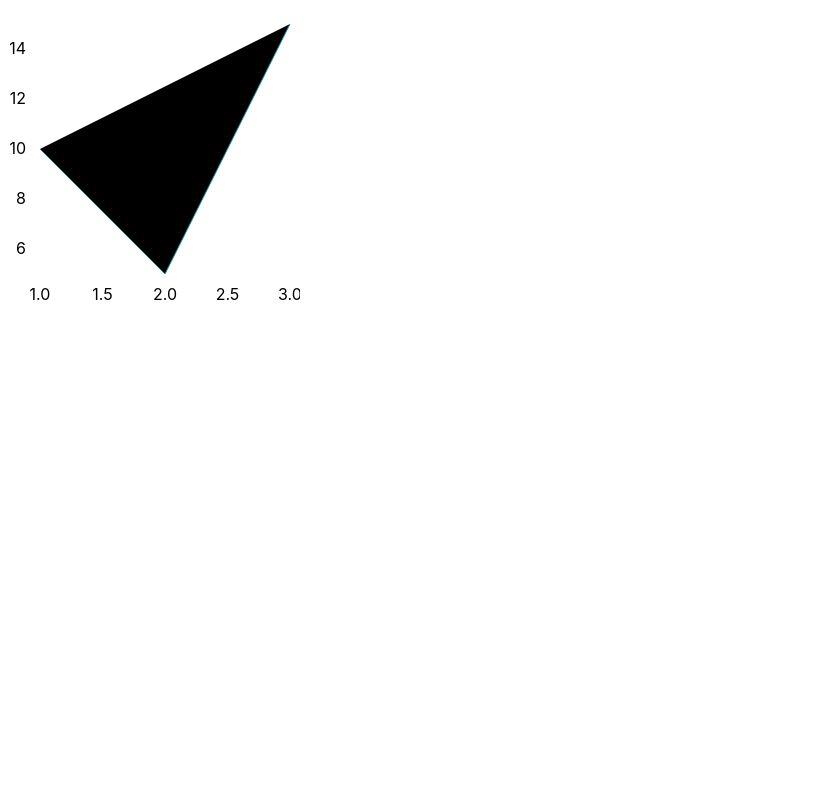
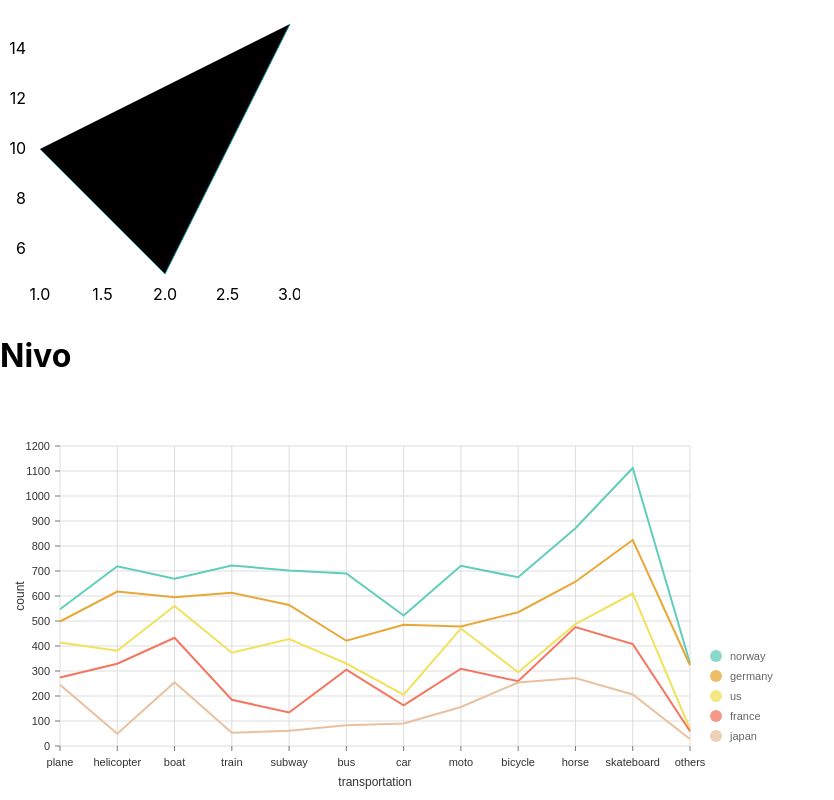
Before and after one commit to Valentino30/React_Charting_Libraries, a React (Create React App) app: page / in a window 1280 px wide. Shown: the part 1092-1892 px from the top of the page, without its empty margins (0-834 px from the left). Before the commit the page ends 1410 px from the top, so only its background shows below. Built offline with nearby package versions, Linux system fonts and the light colour scheme.

Commit message:
Add Nivo Line Chart

```diff
--- a/package.json
+++ b/package.json
@@ -3,6 +3,8 @@
   "version": "0.1.0",
   "private": true,
   "dependencies": {
+    "@nivo/core": "^0.79.0",
+    "@nivo/line": "^0.79.1",
     "@testing-library/jest-dom": "^5.14.1",
     "@testing-library/react": "^13.0.0",
     "@testing-library/user-event": "^13.2.1",
--- a/src/App.tsx
+++ b/src/App.tsx
@@ -1,12 +1,14 @@
+import { nivoLineChartData } from "./data/nivo";
 import { victoryLineChartData } from "./data/victory";
 import { rechartsLineChartData } from "./data/recharts";
+import { reactVisLineChartData } from "./data/reactVis";
 import { reactChartsLineChartData } from "./data/reactCharts";
 
+import { NivoLineChart } from "./components/Nivo/LineChart";
 import { VictoryLineChart } from "./components/Victory/LineChart";
 import { RechartsLineChart } from "./components/Recharts/LineChart";
+import { ReactVisLineChart } from "./components/ReactVis/LineChart";
 import { ReactChartsLineChart } from "./components/ReactCharts/LineChart";
-import { reactVisLineChartData } from "./data/reactVis";
-import { ReactVisLineChart } from "./components/ReactVis/LineChart";
 
 function App() {
   return (
@@ -19,6 +21,8 @@ function App() {
       <VictoryLineChart data={victoryLineChartData} />
       <h1>React Vis</h1>
       <ReactVisLineChart data={reactVisLineChartData} />
+      <h1>Nivo</h1>
+      <NivoLineChart data={nivoLineChartData} />
     </div>
   );
 }
--- /dev/null
+++ b/src/components/Nivo/LineChart/index.tsx
@@ -0,0 +1,82 @@
+import { ResponsiveLine } from "@nivo/line";
+
+type NivoLineChartProps = {
+  data: {
+    id: string;
+    color: string;
+    data: {
+      x: string;
+      y: number;
+    }[];
+  }[];
+};
+
+export const NivoLineChart = ({ data }: NivoLineChartProps) => (
+  <div style={{ height: 400 }}>
+    <ResponsiveLine
+      data={data}
+      margin={{ top: 50, right: 110, bottom: 50, left: 60 }}
+      xScale={{ type: "point" }}
+      yScale={{
+        type: "linear",
+        min: "auto",
+        max: "auto",
+        stacked: true,
+        reverse: false,
+      }}
+      yFormat=" >-.2f"
+      axisTop={null}
+      axisRight={null}
+      axisBottom={{
+        //   orient: "bottom",
+        tickSize: 5,
+        tickPadding: 5,
+        tickRotation: 0,
+        legend: "transportation",
+        legendOffset: 36,
+        legendPosition: "middle",
+      }}
+      axisLeft={{
+        //   orient: "left",
+        tickSize: 5,
+        tickPadding: 5,
+        tickRotation: 0,
+        legend: "count",
+        legendOffset: -40,
+        legendPosition: "middle",
+      }}
+      pointSize={10}
+      pointColor={{ theme: "background" }}
+      pointBorderWidth={2}
+      pointBorderColor={{ from: "serieColor" }}
+      pointLabelYOffset={-12}
+      useMesh={true}
+      legends={[
+        {
+          anchor: "bottom-right",
+          direction: "column",
+          justify: false,
+          translateX: 100,
+          translateY: 0,
+          itemsSpacing: 0,
+          itemDirection: "left-to-right",
+          itemWidth: 80,
+          itemHeight: 20,
+          itemOpacity: 0.75,
+          symbolSize: 12,
+          symbolShape: "circle",
+          symbolBorderColor: "rgba(0, 0, 0, .5)",
+          effects: [
+            {
+              on: "hover",
+              style: {
+                itemBackground: "rgba(0, 0, 0, .03)",
+                itemOpacity: 1,
+              },
+            },
+          ],
+        },
+      ]}
+    />
+  </div>
+);
--- /dev/null
+++ b/src/data/nivo.tsx
@@ -0,0 +1,272 @@
+export const nivoLineChartData = [
+  {
+    id: "japan",
+    color: "hsl(55, 70%, 50%)",
+    data: [
+      {
+        x: "plane",
+        y: 245,
+      },
+      {
+        x: "helicopter",
+        y: 49,
+      },
+      {
+        x: "boat",
+        y: 255,
+      },
+      {
+        x: "train",
+        y: 53,
+      },
+      {
+        x: "subway",
+        y: 61,
+      },
+      {
+        x: "bus",
+        y: 83,
+      },
+      {
+        x: "car",
+        y: 90,
+      },
+      {
+        x: "moto",
+        y: 156,
+      },
+      {
+        x: "bicycle",
+        y: 254,
+      },
+      {
+        x: "horse",
+        y: 272,
+      },
+      {
+        x: "skateboard",
+        y: 206,
+      },
+      {
+        x: "others",
+        y: 28,
+      },
+    ],
+  },
+  {
+    id: "france",
+    color: "hsl(10, 70%, 50%)",
+    data: [
+      {
+        x: "plane",
+        y: 29,
+      },
+      {
+        x: "helicopter",
+        y: 280,
+      },
+      {
+        x: "boat",
+        y: 178,
+      },
+      {
+        x: "train",
+        y: 132,
+      },
+      {
+        x: "subway",
+        y: 73,
+      },
+      {
+        x: "bus",
+        y: 222,
+      },
+      {
+        x: "car",
+        y: 73,
+      },
+      {
+        x: "moto",
+        y: 153,
+      },
+      {
+        x: "bicycle",
+        y: 5,
+      },
+      {
+        x: "horse",
+        y: 204,
+      },
+      {
+        x: "skateboard",
+        y: 202,
+      },
+      {
+        x: "others",
+        y: 31,
+      },
+    ],
+  },
+  {
+    id: "us",
+    color: "hsl(12, 70%, 50%)",
+    data: [
+      {
+        x: "plane",
+        y: 140,
+      },
+      {
+        x: "helicopter",
+        y: 52,
+      },
+      {
+        x: "boat",
+        y: 127,
+      },
+      {
+        x: "train",
+        y: 188,
+      },
+      {
+        x: "subway",
+        y: 294,
+      },
+      {
+        x: "bus",
+        y: 25,
+      },
+      {
+        x: "car",
+        y: 42,
+      },
+      {
+        x: "moto",
+        y: 161,
+      },
+      {
+        x: "bicycle",
+        y: 36,
+      },
+      {
+        x: "horse",
+        y: 12,
+      },
+      {
+        x: "skateboard",
+        y: 202,
+      },
+      {
+        x: "others",
+        y: 9,
+      },
+    ],
+  },
+  {
+    id: "germany",
+    color: "hsl(125, 70%, 50%)",
+    data: [
+      {
+        x: "plane",
+        y: 84,
+      },
+      {
+        x: "helicopter",
+        y: 237,
+      },
+      {
+        x: "boat",
+        y: 35,
+      },
+      {
+        x: "train",
+        y: 240,
+      },
+      {
+        x: "subway",
+        y: 136,
+      },
+      {
+        x: "bus",
+        y: 91,
+      },
+      {
+        x: "car",
+        y: 280,
+      },
+      {
+        x: "moto",
+        y: 8,
+      },
+      {
+        x: "bicycle",
+        y: 240,
+      },
+      {
+        x: "horse",
+        y: 169,
+      },
+      {
+        x: "skateboard",
+        y: 214,
+      },
+      {
+        x: "others",
+        y: 255,
+      },
+    ],
+  },
+  {
+    id: "norway",
+    color: "hsl(66, 70%, 50%)",
+    data: [
+      {
+        x: "plane",
+        y: 49,
+      },
+      {
+        x: "helicopter",
+        y: 101,
+      },
+      {
+        x: "boat",
+        y: 74,
+      },
+      {
+        x: "train",
+        y: 109,
+      },
+      {
+        x: "subway",
+        y: 138,
+      },
+      {
+        x: "bus",
+        y: 269,
+      },
+      {
+        x: "car",
+        y: 37,
+      },
+      {
+        x: "moto",
+        y: 243,
+      },
+      {
+        x: "bicycle",
+        y: 140,
+      },
+      {
+        x: "horse",
+        y: 214,
+      },
+      {
+        x: "skateboard",
+        y: 288,
+      },
+      {
+        x: "others",
+        y: 8,
+      },
+    ],
+  },
+];
```
Also changed, not shown: 1 other file (tests, documents, lock files or other folders).
